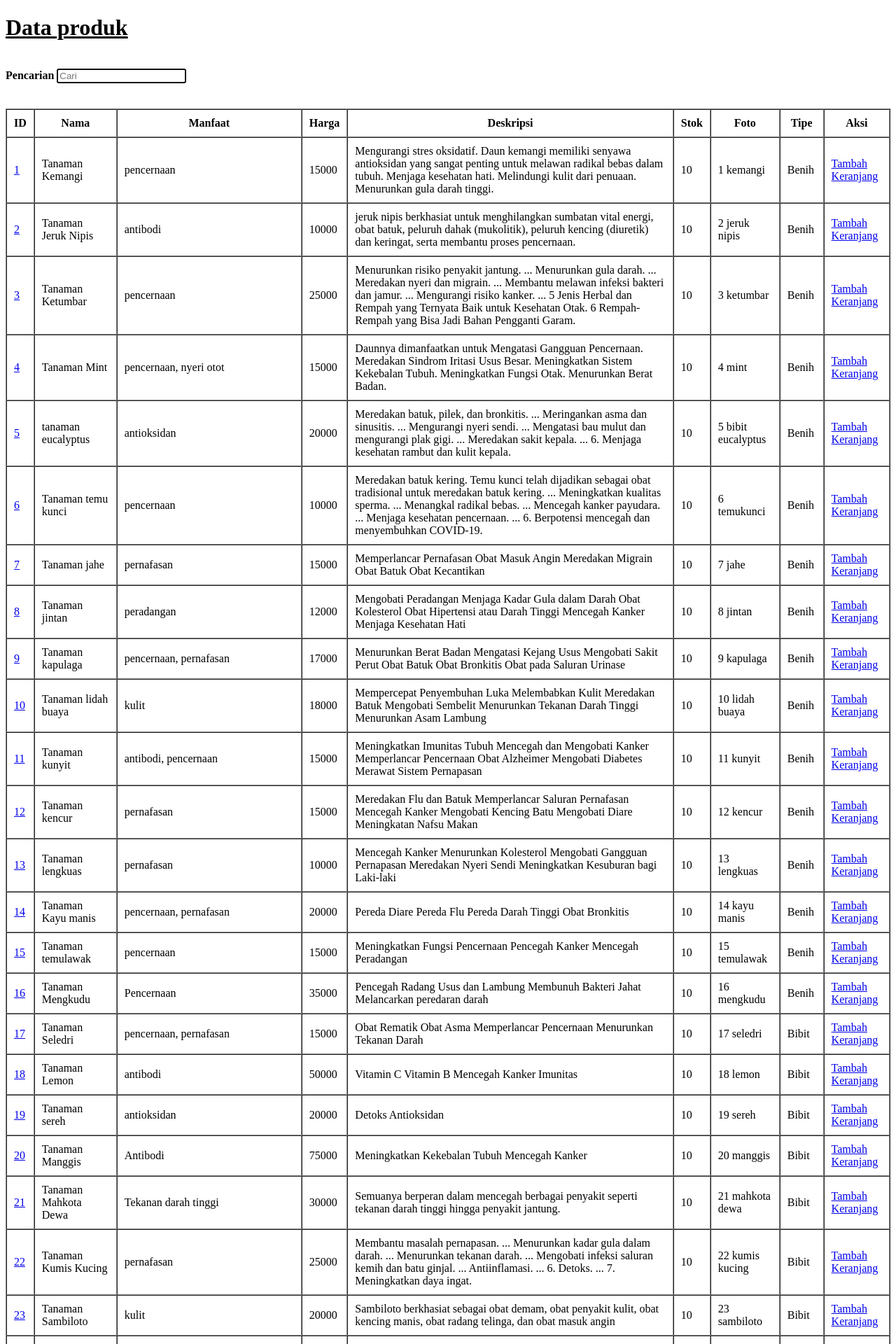
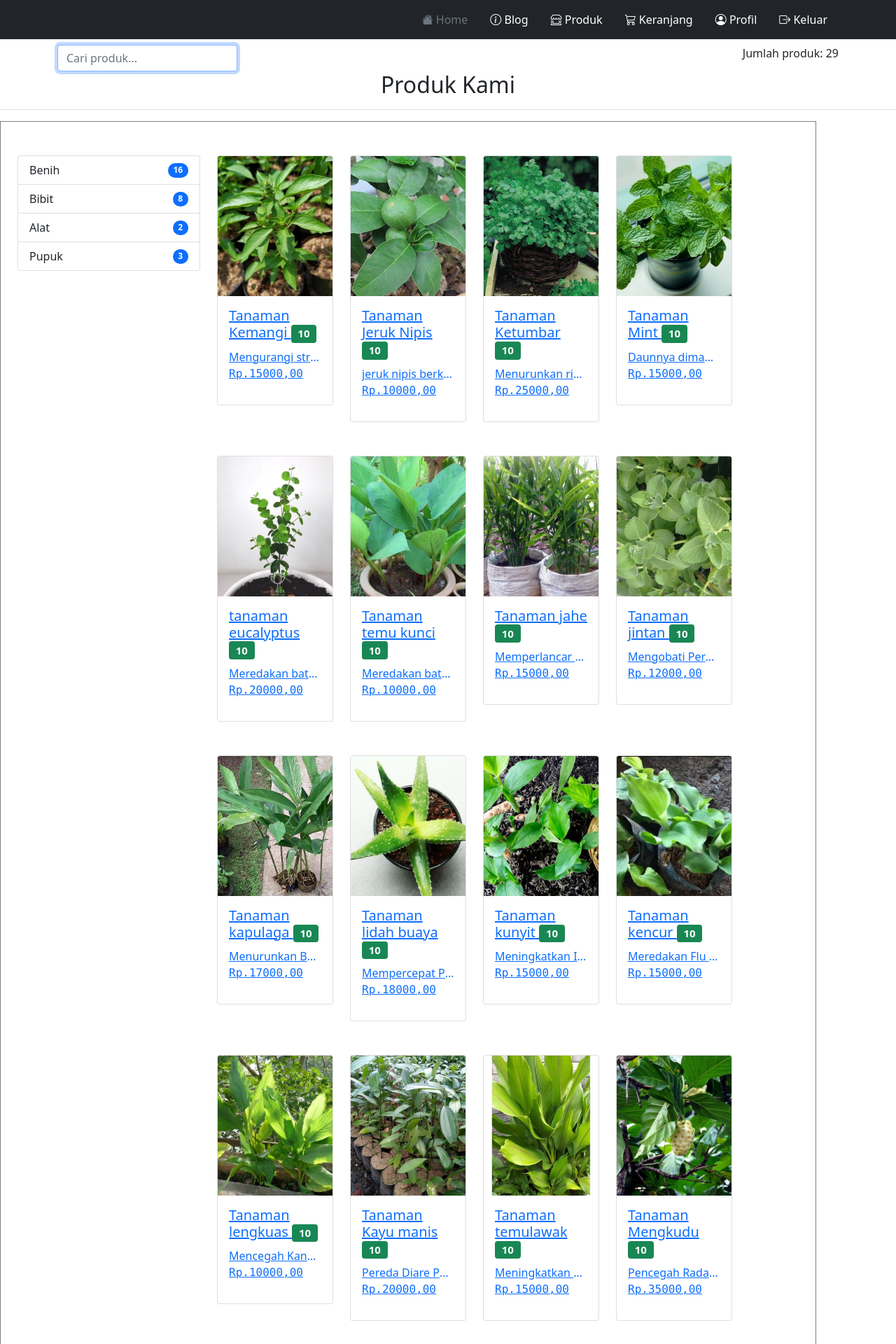
Before and after one commit to anangbagus/takemyherb, a PHP site: page /takemyherb/market.php in a window 1280 px wide. Shown: the top 1920 px of the page at 70% size. Run offline with PHP 8.4, Linux system fonts and the light colour scheme; a user stored in the database is signed in; data comes from the database, SQL or seed files in the repository; some libraries are stand-ins or nearby versions.

Commit message:
add bootstrap to market page

```diff
--- a/css/style.css
+++ b/css/style.css
@@ -1,4 +1,5 @@
 
+/* Testing */
 
 .bg-red {
     background-color: red;
@@ -15,6 +16,13 @@
     height: 200px;
 }
 
+.bg-full {
+    background-color: aqua;
+}
+
+.bg-border {
+    border: solid ;
+}
 
 .img-product{
     height : 25rem;
--- a/loadproduk.php
+++ b/loadproduk.php
@@ -1,4 +1,27 @@
-<tr>
+
+<!-- product list -->
+<div class="container-fluid py-5">
+        <div class="container">
+
+
+            <div class="col-12 mb-4">
+                <div class="row">
+                    <div class="col-lg-3 col-md-4">
+                        <div class="list-group">
+                            <?php
+                            require('config.php');
+                            $produk_types = query("SELECT tipe, COUNT(*) AS jumlah FROM produk GROUP BY tipe;");
+                            foreach($produk_types as $produk_type) : ?>
+                            <a href="google.com" class="list-group-item d-flex justify-content-between align-items-center"><?=$produk_type["tipe"]; ?>
+                                <span class="badge bg-primary rounded-pill"><?=$produk_type["jumlah"]; ?></span>
+                            </a>
+                            <?php endforeach; ?>
+                        </div>
+                    </div>
+                    <div class="col-9 col-md-8 ">
+                        <div class="row">
+
+<!-- <tr>
     <th>ID</th>
     <th>Nama</th>
     <th>Manfaat</th>
@@ -8,10 +31,9 @@
     <th>Foto</th>
     <th>Tipe</th>
     <th>Aksi</th>
-</tr>
+</tr> -->
 
 <?php
-require('config.php');
 $keyword = "";
 if(isset($_POST['keyword'])){
     $keyword = $_POST['keyword'];
@@ -20,7 +42,24 @@ if(isset($_POST['keyword'])){
 $produk = query("SELECT * FROM produk WHERE nama_produk LIKE '%$keyword%' OR manfaat LIKE '%$keyword%' OR deskripsi LIKE '%$keyword%'");
 
 foreach($produk as $row) : ?>
-<tr>
+                            <div class="col-lg-3 col-md-4 col-sm-6 mb-5">
+                                <a href="detailproduk.php?id_produk=<?=$row["id_produk"]?>" class="test">
+                                <div class="card">
+                                <img src="img/<?=$row["foto"]; ?>.jpg" class="card-img-top" style="height: 200px; object-fit: cover;"  alt="<?=$row["nama_produk"]; ?>">
+                                <div class="card-body">
+                                    <h5 class="card-title"><?=$row["nama_produk"]; ?>
+                                        <span class="badge bg-success rectangle-pill"><?=$row["stok"]; ?></span>
+                                    </h5>
+                                    <div class="text-truncate">
+                                        <?=$row["deskripsi"]; ?>
+                                    </div>
+                                    <p class="font-monospace"> Rp.<?=$row["harga"]; ?>,00</p>
+                                </div>
+                                </div>
+                                </a>
+                            </div>
+
+<!-- <tr>
     <td><?php echo "<a href='detailproduk.php?id_produk=".$row["id_produk"]."'>".$row["id_produk"]."</a>"; ?></td>
     <td><?=$row["nama_produk"]; ?></td>
     <td><?=$row["manfaat"]; ?></td>
@@ -32,5 +71,12 @@ foreach($produk as $row) : ?>
     <td>
         <a href="addkeranjang.php?id_produk=<?= $row['id_produk'];?>" onclick="return confirm('Masukkan item ke keranjang?')">Tambah Keranjang</a>
     </td>
-</tr>
+</tr> -->
 <?php endforeach; ?>
+
+                            </div>
+                        </div>
+                    </div>
+                </div>
+            </div>
+</div>
--- a/market.php
+++ b/market.php
@@ -28,33 +28,85 @@
 <!DOCTYPE html>
 <html>
 <head>
+<link rel="stylesheet" href="https://cdn.jsdelivr.net/npm/bootstrap-icons@1.7.2/font/bootstrap-icons.css">
+<link href="https://cdn.jsdelivr.net/npm/bootstrap@5.1.3/dist/css/bootstrap.min.css" rel="stylesheet" integrity="sha384-1BmE4kWBq78iYhFldvKuhfTAU6auU8tT94WrHftjDbrCEXSU1oBoqyl2QvZ6jIW3" crossorigin="anonymous">
+<link rel="stylesheet" href="css/style.css">
 <script src="https://ajax.googleapis.com/ajax/libs/jquery/1.11.1/jquery.min.js"></script>
     <title>produk</title>
 </head>
 <body>
 
-    <h1><ins>Data produk</ins></h1>
-    <br>
+    <!-- navbar -->
+    <header>
+        <div class="px-3 py-2 bg-dark text-white">
+        <div class="container">
+            <div class="d-flex flex-wrap align-items-center justify-content-center justify-content-lg-start">
+            <a href="/" class="d-flex align-items-center my-2 my-lg-0 me-lg-auto text-white text-decoration-none">
+                <svg class="bi me-2" width="40" height="32" role="img" aria-label="Bootstrap"><use xlink:href="#bootstrap"/></svg>
+            </a>
 
-    <!-- Pencarian -->
-    <b>Pencarian</b>
-    <input type="text" name="keyword" id="keyword" autofocus placeholder="Cari" autocomplete="off">
-    <br>
+            <ul class="nav col-12 col-lg-auto my-2 justify-content-center my-md-0 text-small">
+                <li>
+                <a href="#" class="nav-link text-secondary">
+                    <i width="24" height="24" class="bi bi-house-fill"></i>
+                    Home
+                </a>
+                </li>
+                <li>
+                <a href="#" class="nav-link text-white">
+                    <i class="bi bi-info-circle"></i>
+                    Blog
+                </a>
+                </li>
+                <li>
+                <a href="market.php" class="nav-link text-white">
+                    <i class="bi bi-shop-window"></i>
+                    Produk
+                </a>
+                </li>
+                <li>
+                <a href="keranjang.php" class="nav-link text-white">
+                    <i class="bi bi-cart3"></i>
+                    Keranjang
+                </a>
+                </li>
+                <li>
+                <a href="profile.php" class="nav-link text-white">
+                    <i class="bi bi-person-circle"></i>
+                    Profil
+                </a>
+                </li>
+                <li>
+                <a href="logout.php" class="nav-link text-white">
+                    <i class="bi bi-box-arrow-right"></i>
+                    Keluar
+                </a>
+                </li>
+            </ul>
+            </div>
+        </div>
+        </div>
+        <div class="px-3 py-2 border-bottom mb-3">
+        <div class="container d-flex flex-wrap justify-content-center">
+            <form class="col-12 col-lg-auto mb-2 mb-lg-0 me-lg-auto">
+            <input type="text" placeholder="Cari produk..." class="form-control" name="keyword" id="keyword" autofocus placeholder="Cari" autocomplete="off">
+            <!-- <input type="search" class="form-control" placeholder="Search..." aria-label="Search"> -->
+            </form>
+            <div class="text-end">
+                 <!-- menampilkan jumlah produk -->
+                <a>Jumlah produk: <?php echo $jumlah["COUNT(*)"];?>
+            </div>
 
+        </div>
+        <h2 class="text-center  "> Produk Kami</h2>
+        </div>
+    </header>
+
+    <!-- menampilkan table -->
+     <table border="1" cellpadding="10" cellspacing="0"></table>
     <br> <br>
 
-    <!-- menampilkan table -->
-    <table border="1" cellpadding="10" cellspacing="0"></table>
-    <br> <br>
 
-    <!-- menampilkan jumlah produk -->
-    <a>Jumlah produk: <?php echo $jumlah["COUNT(*)"];?>
-
-    <br><br><br><br><br>
-    <br><br><br><br><br>
-    <a href="keranjang.php">Keranjang</a>
-    <a href="profile.php">Profile</a>
-    <a href="logout.php" class="btn">Logout</a>
 
     <script>
         $(document).ready(function(){
@@ -77,5 +129,6 @@
 		});
 	});
     </script>
+    <script src="https://cdn.jsdelivr.net/npm/bootstrap@5.1.3/dist/js/bootstrap.bundle.min.js" integrity="sha384-ka7Sk0Gln4gmtz2MlQnikT1wXgYsOg+OMhuP+IlRH9sENBO0LRn5q+8nbTov4+1p" crossorigin="anonymous"></script>
 </body>
 </html>
```
